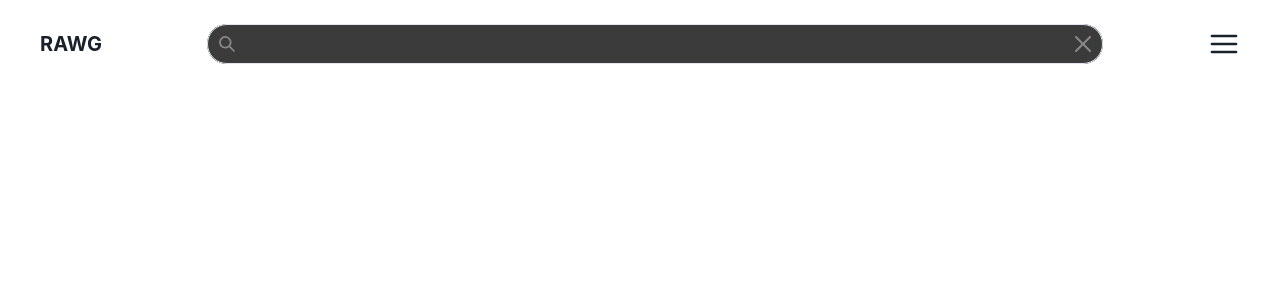
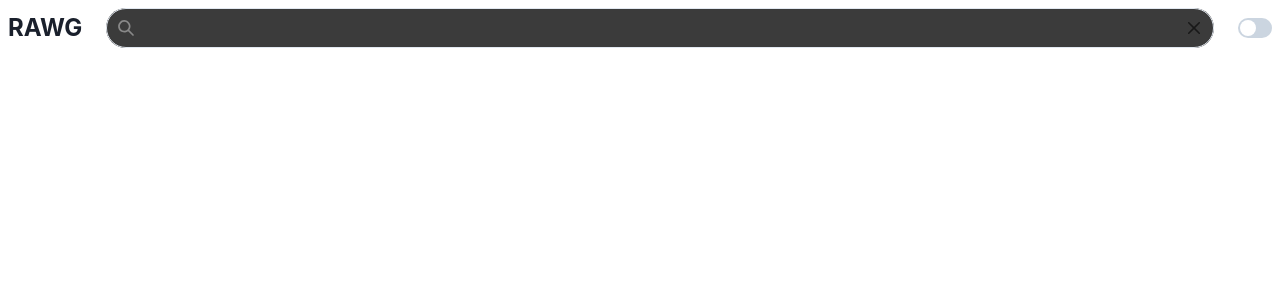
Before and after one commit to mikezcode/gamehub24, a React (Vite) app: page / in a window 1280 px wide. Shown: the top 300 px of the page. Built offline with nearby package versions, Linux system fonts and the light colour scheme.

Commit message:
adding humberguricon

```diff
--- a/src/App.css
+++ b/src/App.css
@@ -1,12 +1,19 @@
-.input:hover ,.input:focus {
-background-color: white;
-color: black;
+.input:hover,
+.input:focus {
+  background-color: white;
+  color: black;
 }
-.input:hover .searchIcon{
+.input:hover .searchIcon {
   background-color: white;
-color: black;
+  color: black;
 }
-/* .input:focus {
-background-color: white;
-color: black;
-} */
+
+.collapsible-menu {
+  display: flex;
+  overflow: hidden;
+  padding: 2rem;
+  position: relative;
+  right: 0;
+  height: 90vh;
+  top: 0;
+}
--- a/src/components/headerWraper.tsx
+++ b/src/components/headerWraper.tsx
@@ -13,7 +13,9 @@ import {
   InputRightElement,
   Link,
   Switch,
+  Text,
   useDisclosure,
+  useMediaQuery,
   VStack,
 } from "@chakra-ui/react";
 import {
@@ -25,31 +27,34 @@ import {
   CloseIcon,
 } from "@chakra-ui/icons";
 
-import React, { useState } from "react";
-import { color } from "framer-motion";
+import React, { useRef, useState } from "react";
+import { color, motion, wrap } from "framer-motion";
 
 const HeaderWraper = () => {
   const { isOpen, onToggle } = useDisclosure();
-  const [searchInput, setSearchInput] = useState('')
+  const [searchInput, setSearchInput] = useState("");
+  const inputRef = useRef<HTMLInputElement>(null);
+  const [lgscreen] = useMediaQuery("(min-width: 978px)");
 
   return (
     <Box>
-      <Flex
-        display={"flex"}
-        align={"center"}
-        p={"24px 40px"}
-        justify={"space-between"}
-        flexWrap={"wrap"}
-      >
+      <Flex display={"flex"} align={"center"} m={2} flexWrap={"wrap"} >
+        <HStack flexGrow={1} width={lgscreen ? "auto" : "100%"}>
           <Link
             href="#"
-          fontSize={"xl"}
+            fontSize={"2xl"}
             fontWeight={700}
             _hover={{ textDecoration: "none" }}
           >
             RAWG
           </Link>
-        <InputGroup mx={4} bg={"#3B3B3B"} maxW={"70vw"} borderRadius={"30px"}>
+          <InputGroup
+            mx={4}
+            bg={"#3B3B3B"}
+            borderRadius={"30px"}
+            width={"100%"}
+            flexGrow={1}
+          >
             <InputLeftElement>
               <SearchIcon color={"#898989"} />
             </InputLeftElement>
@@ -62,24 +67,42 @@ const HeaderWraper = () => {
               _focus={{ background: "#FFF", color: "#222" }}
               value={searchInput}
               onChange={(e) => setSearchInput(e.target.value)}
+              ref={inputRef}
             />
             <InputRightElement>
               <CloseIcon
-              color={"#898989"}
+                boxSize={lgscreen?3:2}
+                color={"#181818"}
                 cursor={"pointer"}
                 onClick={() => {
-                setSearchInput("")
-
+                  setSearchInput("");
+                  inputRef.current?.focus();
                 }}
               />
             </InputRightElement>
           </InputGroup>
-
-        <HamburgerIcon cursor={"pointer"} boxSize={8} onClick={onToggle} />
-        <Collapse in={isOpen} animateOpacity>
-          <Switch />
+          <Switch colorScheme="green" />
+          <HamburgerIcon
+            cursor={"pointer"}
+            boxSize={8}
+            onClick={onToggle}
+            display={lgscreen ? "none" : "inline-block"}
+          />
+        </HStack>
+        <Box ml={"auto"}></Box>
+      </Flex>
+      <Collapse in={isOpen} >
+        <VStack
+          m={2}
+          h={"90vh"}
+          p={"2rem"}
+          display={lgscreen ? "none" : "flex"}
+          background={"#FFF"}
+          color={'#000'}
+        >
+          <Heading>Genere</Heading>
+        </VStack>
       </Collapse>
-      </Flex>
     </Box>
   );
 };
```
Lines whose indentation alone changed are shown as unchanged.
